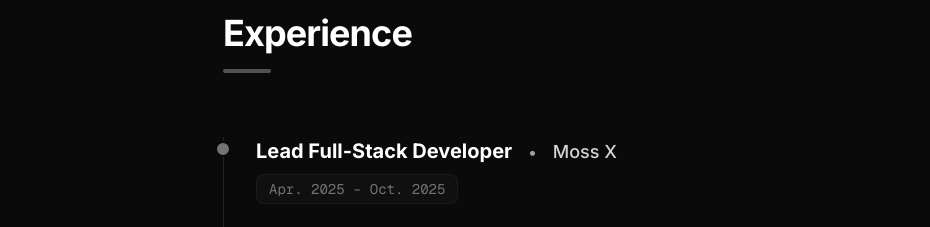
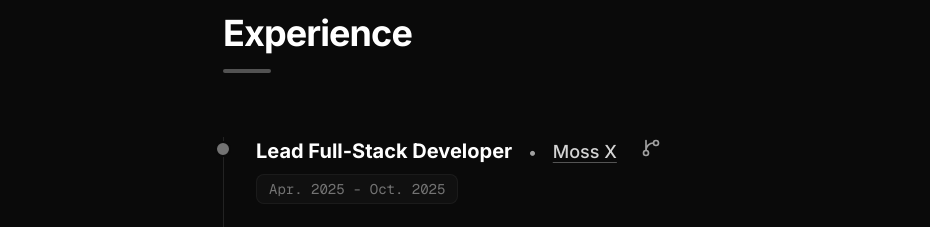
Before and after one commit to ShouryaUpadhyaya/personalWebsite, a Next.js app: page / in a window 1280 px wide. Shown: the part 2860-3087 px from the top of the page, without its empty margins (1-931 px from the left). Built offline with nearby package versions, Linux system fonts and the light colour scheme.

Commit message:
fix: build errors, add resume

```diff
--- a/app/layout.tsx
+++ b/app/layout.tsx
@@ -32,7 +32,7 @@ export default function RootLayout({
       suppressHydrationWarning
       className={cn("h-full dark antialiased", geistSans.variable, geistMono.variable, inter.variable)}
     >
-      <body className="min-h-full flex flex-col font-sans bg-neutral-950 text-neutral-50 selection:bg-neutral-800">
+      <body suppressHydrationWarning className="min-h-full flex flex-col font-sans bg-neutral-950 text-neutral-50 selection:bg-neutral-800">
         <TooltipProvider>
           {children}
         </TooltipProvider>
--- a/components/experience/experience.tsx
+++ b/components/experience/experience.tsx
@@ -3,6 +3,7 @@
 import { motion } from "motion/react";
 import { portfolio } from "@/data/portfolio";
 import { Badge } from "@/components/ui/badge";
+import { GitBranch } from "lucide-react";
 
 const container = {
   hidden: { opacity: 0 },
@@ -44,7 +45,18 @@ export function Experience() {
               <div className="flex flex-col md:flex-row md:items-baseline gap-2 md:gap-4 mb-2">
                 <h3 className="text-xl font-bold text-white">{exp.role}</h3>
                 <span className="text-neutral-400 font-medium hidden md:inline">•</span>
-                <span className="text-lg text-neutral-300 font-medium">{exp.company}</span>
+                {exp.companyUrl ? (
+                  <a href={exp.companyUrl} target="_blank" rel="noopener noreferrer" className="text-lg text-neutral-300 font-medium hover:text-white transition-colors underline decoration-white/30 underline-offset-4">
+                    {exp.company}
+                  </a>
+                ) : (
+                  <span className="text-lg text-neutral-300 font-medium">{exp.company}</span>
+                )}
+                {exp.githubUrl && (
+                  <a href={exp.githubUrl} target="_blank" rel="noopener noreferrer" className="text-neutral-400 hover:text-white transition-colors md:ml-2">
+                    <GitBranch className="w-5 h-5" />
+                  </a>
+                )}
               </div>
 
               <div className="mb-4 text-sm font-mono text-neutral-500 bg-neutral-900/50 inline-block px-3 py-1 rounded-md border border-white/5">
--- a/components/tech-stack/tech-stack.tsx
+++ b/components/tech-stack/tech-stack.tsx
@@ -47,10 +47,10 @@ export function TechStack() {
                 </h3>
                 <div className="flex flex-wrap gap-3">
                   {category.skills.map((skill, i) => (
-                    <Badge
+                      <Badge
                       key={i}
                       variant="outline"
-                      className="rounded-full px-4 py-1.5 text-xs font-medium border-white/10 bg-transparent text-neutral-300 hover:text-white hover:border-white/30 transition-all duration-300"
+                      className="rounded-full px-4 py-1.5 text-xs font-medium border-neutral-700 bg-transparent text-neutral-300 hover:text-white hover:border-neutral-500 transition-all duration-300"
                     >
                       {skill}
                     </Badge>
--- a/data/portfolio.ts
+++ b/data/portfolio.ts
@@ -19,7 +19,7 @@ export const portfolio = {
     description: "Building production-ready scalable systems and beautiful user interfaces. Passionate about solving complex engineering problems with modern tech.",
     email: "shouryaupadhyaya26@gmail.com",
     github: "https://github.com/ShouryaUpadhyaya",
-    linkedin: "https://linkedin.com/in/shourya-upadhyaya",
+    linkedin: "https://www.linkedin.com/in/shourya-upadhyaya-998535332",
     twitter: "https://x.com/Shourya60756648"
   },
   stats: [
@@ -44,7 +44,7 @@ export const portfolio = {
       tech: ["NODE.JS", "REDIS", "RAZORPAY"],
       year: "2025",
       liveUrl: "https://mossx.in",
-      githubUrl: "https://github.com/ShouryaUpadhyaya",
+      githubUrl: "https://github.com/Moss-X/Website",
     },
     {
       title: "OpenPumTa",
@@ -61,7 +61,7 @@ export const portfolio = {
       tech: ["NEXT.JS", "POSTGRESQL", "REDIS", "DOCKER"],
       year: "2024",
       liveUrl: "https://openpumta.com",
-      githubUrl: "https://github.com/ShouryaUpadhyaya",
+      githubUrl: "https://github.com/ShouryaUpadhyaya/ProductivitySystemPersonalUse-",
     },
     {
       title: "Cook Off 10.0",
@@ -78,13 +78,15 @@ export const portfolio = {
       tech: ["NEXT.JS", "ZUSTAND", "CODEMIRROR", "MONGODB"],
       year: "2024",
       liveUrl: "#",
-      githubUrl: "https://github.com/ShouryaUpadhyaya",
+      githubUrl: "https://github.com/CodeChefVIT/cookoff-portal-10.0",
     }
   ],
   experience: [
     {
       role: "Lead Full-Stack Developer",
       company: "Moss X",
+      companyUrl: "https://mossx.in",
+      githubUrl: "https://github.com/Moss-X/Website",
       period: "Apr. 2025 - Oct. 2025",
       description: "Designed modular monolithic backend, reduced database read pressure via Redis caching, and integrated Razorpay with idempotency.",
       skills: ["Node.js", "Express", "MongoDB", "Redis", "Docker"]
```
Also changed, not shown: 1 other file (tests, documents, lock files or other folders).
